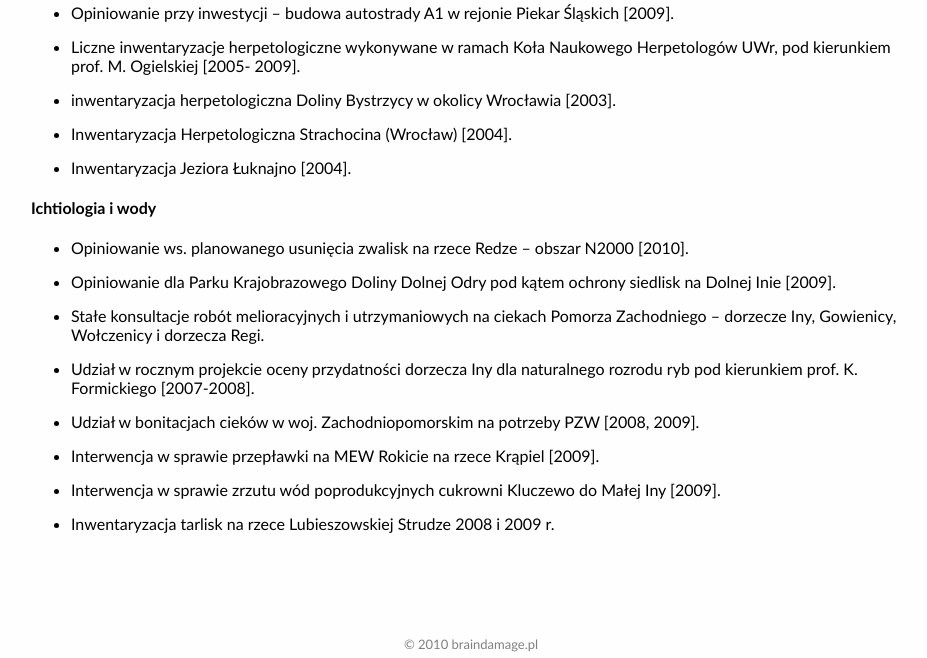
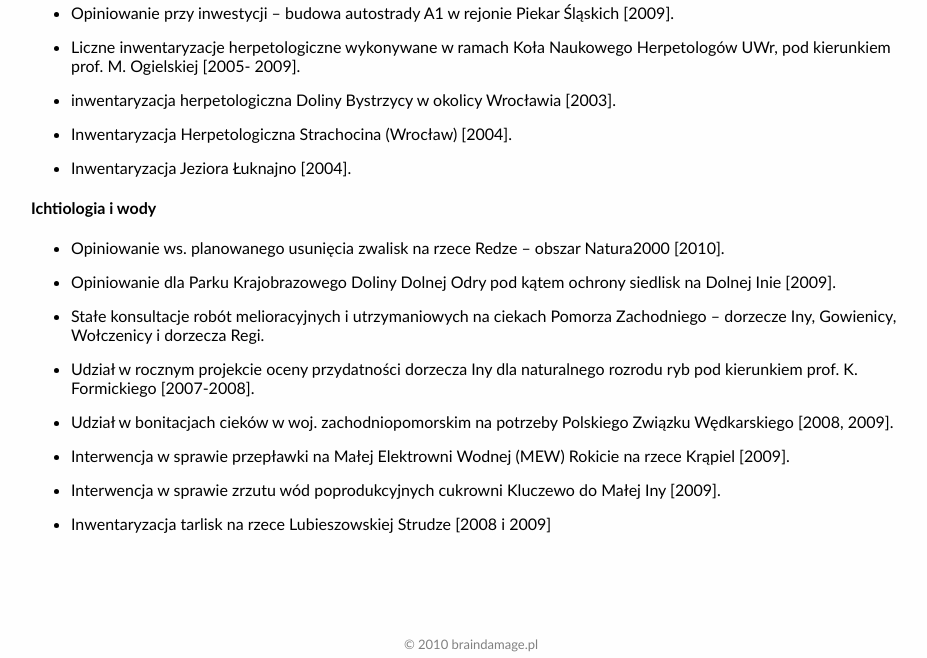
Before and after one commit to flojdek/lacerta, a Python web app: template doswiadczenie/templates/doswiadczenie.html in a window 1280 px wide. Shown: the part 459-1117 px from the top of the page, without its empty margins (169-1096 px from the left). Run offline with Jinja, Linux system fonts and the light colour scheme; the template is opened without the code that fills it, so the values that code supplies are empty.

Commit message:
dodano "Natura" rozszerzono skróty: PZW, MEW dodano nawiasy

```diff
--- a/doswiadczenie/templates/doswiadczenie.html
+++ b/doswiadczenie/templates/doswiadczenie.html
@@ -22,15 +22,15 @@
 </ul>
 <p><h4>Ichtiologia i wody</h4>
 <ul>
-	<li>Opiniowanie ws. planowanego usunięcia zwalisk na rzece Redze – obszar N2000 [2010].</li>
+	<li>Opiniowanie ws. planowanego usunięcia zwalisk na rzece Redze – obszar Natura2000 [2010].</li>
 	<li>Opiniowanie dla Parku Krajobrazowego  Doliny Dolnej Odry pod kątem ochrony siedlisk na Dolnej Inie [2009].</li>
 	<li>Stałe konsultacje robót melioracyjnych i utrzymaniowych na ciekach Pomorza Zachodniego – dorzecze Iny,
 	Gowienicy, Wołczenicy i dorzecza Regi.</li>
 	<li>Udział w rocznym projekcie oceny przydatności dorzecza Iny dla naturalnego rozrodu ryb pod
 	kierunkiem prof. K. Formickiego [2007-2008].</li>
-	<li>Udział w bonitacjach cieków w woj. Zachodniopomorskim na potrzeby PZW [2008, 2009].</li>
-	<li>Interwencja w sprawie przepławki na MEW Rokicie na rzece Krąpiel [2009].</li>
+	<li>Udział w bonitacjach cieków w woj. zachodniopomorskim na potrzeby Polskiego Związku Wędkarskiego [2008, 2009].</li>
+	<li>Interwencja w sprawie przepławki na Małej Elektrowni Wodnej (MEW) Rokicie na rzece Krąpiel [2009].</li>
 	<li>Interwencja w sprawie zrzutu wód poprodukcyjnych cukrowni Kluczewo do Małej Iny [2009].</li>
-	<li>Inwentaryzacja tarlisk na rzece Lubieszowskiej Strudze 2008 i 2009 r.</li>
+	<li>Inwentaryzacja tarlisk na rzece Lubieszowskiej Strudze [2008 i 2009]</li>
 </ul>
 {% endblock %}
```
